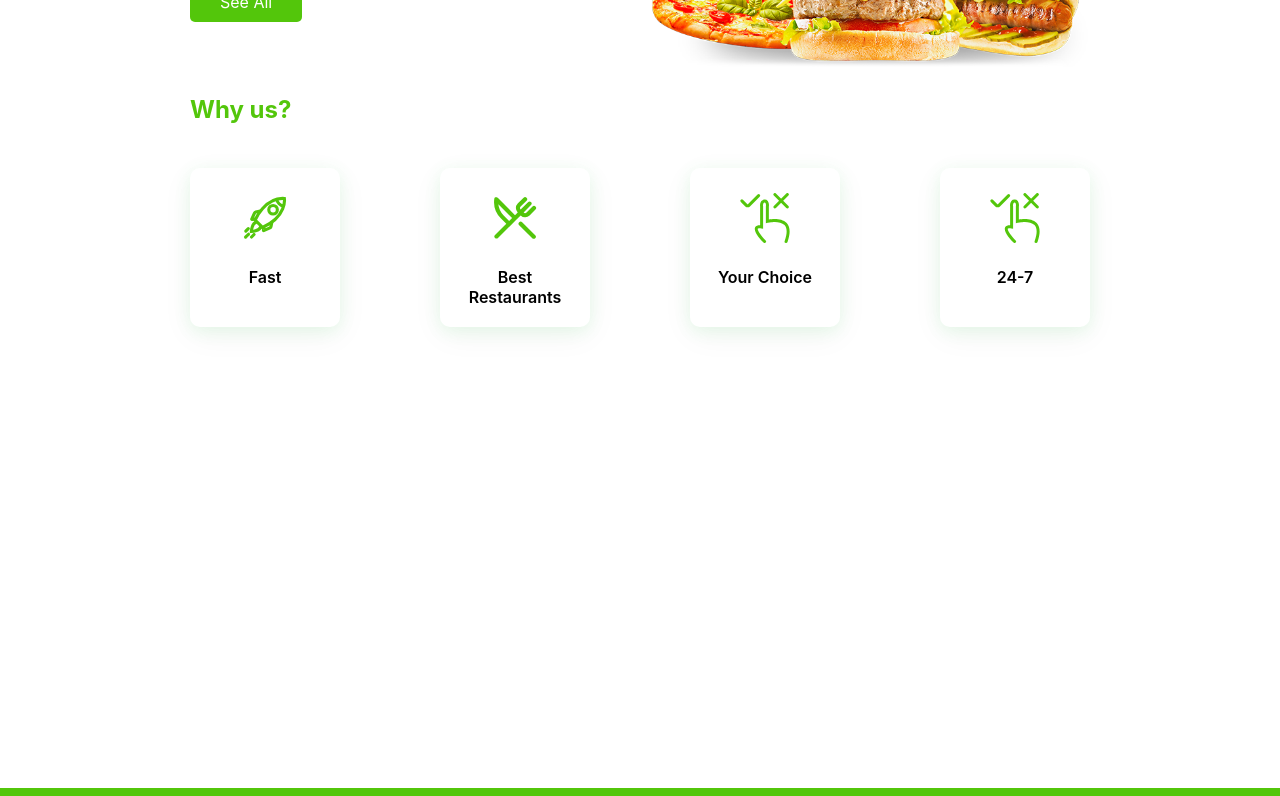
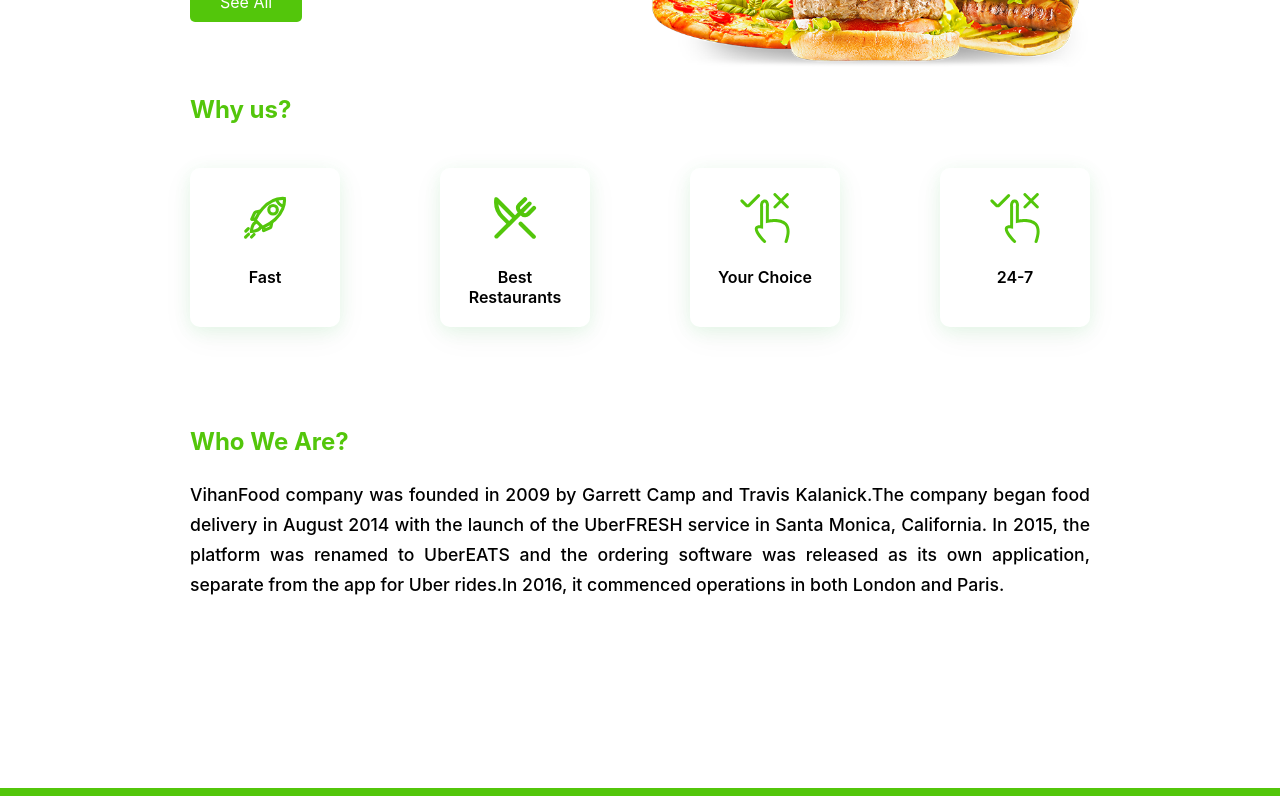
Before and after one commit to shararesadeghi/restaurant-page-with-next, a Next.js app in the folder project/: page / in a window 1280 px wide. Shown: the part 406-1202 px from the top of the page. Built offline with nearby package versions, Linux system fonts and the light colour scheme.

Commit message:
Definition in homepage completed

```diff
--- a/project/components/modules/Definition.js
+++ b/project/components/modules/Definition.js
@@ -1,11 +1,19 @@
 import React from 'react';
-
+import styles from './Definition.module.css';
 
 
 const Definition = () => {
     return (
-        <div>
-
+        <div className={styles.container}>
+            <h3>Who We Are?</h3>
+      <p>
+        VihanFood company was founded in 2009 by Garrett Camp and Travis
+        Kalanick.The company began food delivery in August 2014 with the launch
+        of the UberFRESH service in Santa Monica, California. In 2015, the
+        platform was renamed to UberEATS and the ordering software was released
+        as its own application, separate from the app for Uber rides.In 2016, it
+        commenced operations in both London and Paris.
+      </p>
         </div>
     );
 };
--- a/project/components/modules/Definition.module.css
+++ b/project/components/modules/Definition.module.css
@@ -0,0 +1,17 @@
+.container{
+    margin-top: 100px;
+}
+
+.container h3{
+    font-size: 1.5rem;
+    color: #53c60b;
+    margin: 24px 0;
+}
+
+.container p{
+    font-size: 1.1rem;
+    font-weight: 500;
+    text-align: justify;
+    line-height: 30px;
+    margin: 18px 0;
+}
```
